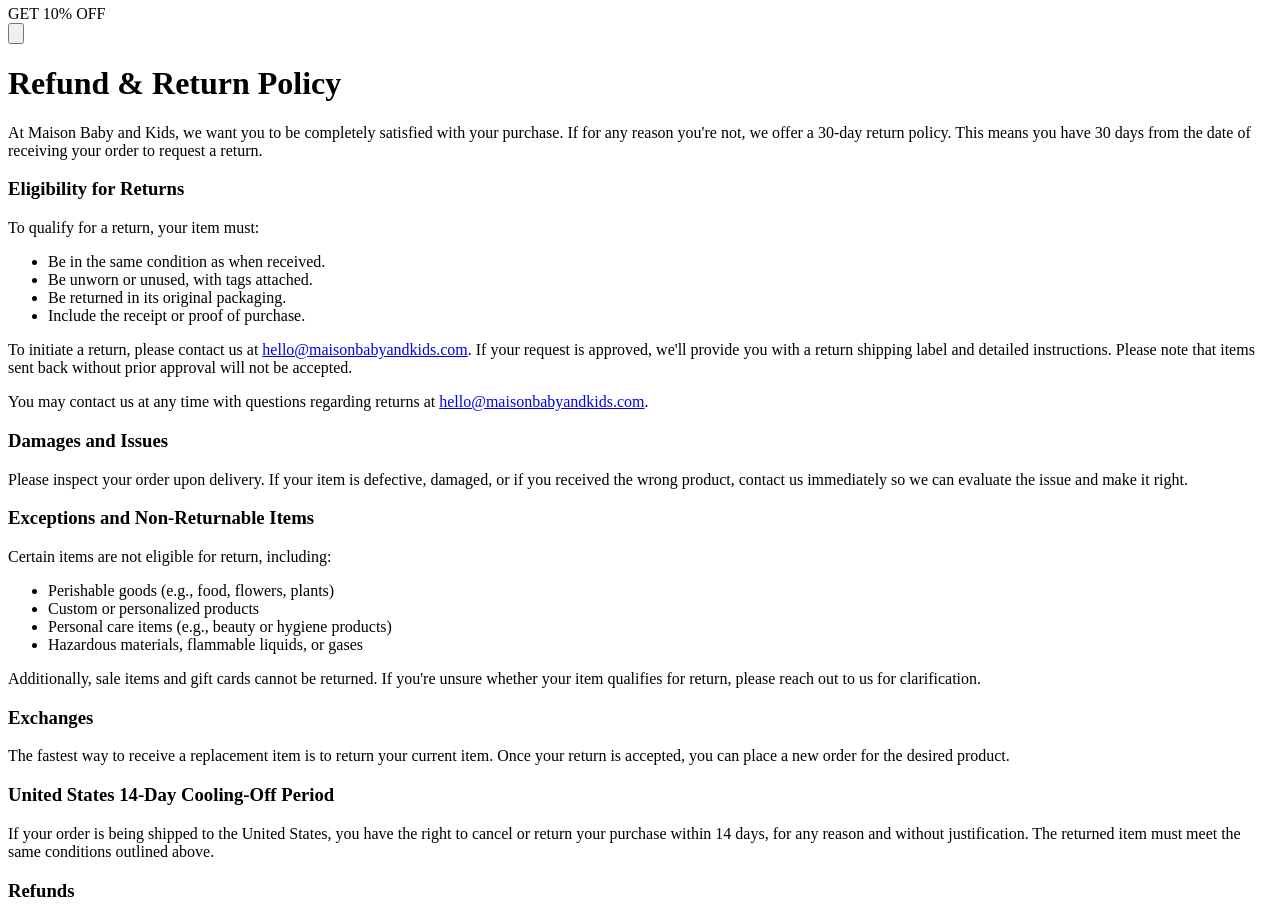
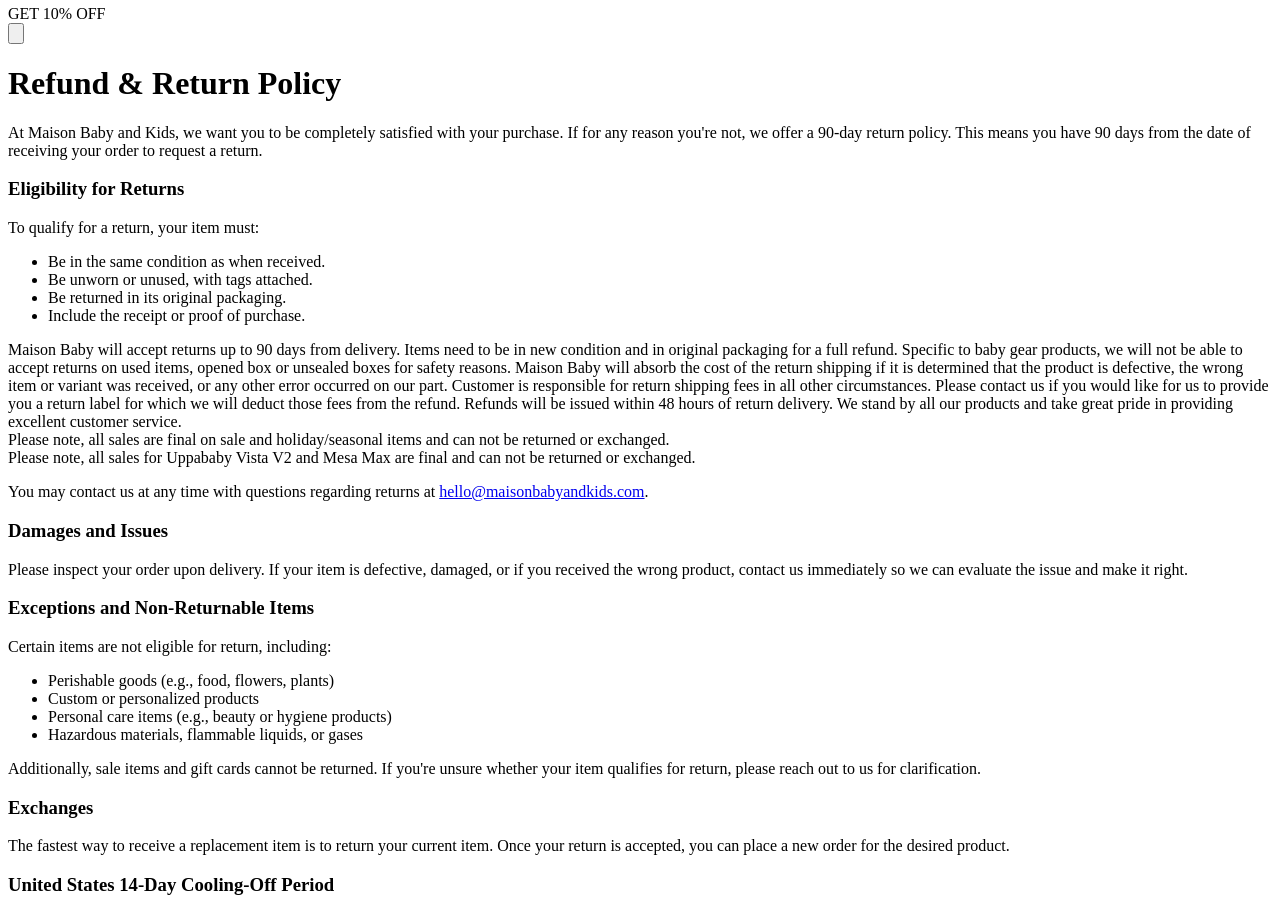
Before and after one commit to shopikings/baby, a React (Vite) app: page /returns in a window 1280 px wide. Shown: the part 5000-5915 px from the top of the page. Built offline with nearby package versions, Linux system fonts and the light colour scheme.

Commit message:
few changes

```diff
--- a/src/components/Accordion.tsx
+++ b/src/components/Accordion.tsx
@@ -64,7 +64,9 @@ function AccordionItem({
         <div className="min-h-0">
           <div className="border-t border-text-primary/20 px-6 pb-6 pt-4">
             <p className="font-inter text-sm leading-relaxed text-text-primary sm:text-sm">
-              {answer}
+              {answer.split('\n').map((line, i) => (
+                <p key={i}>{line.trim()}</p>
+              ))}
             </p>
           </div>
         </div>
--- a/src/components/FAQSection.tsx
+++ b/src/components/FAQSection.tsx
@@ -20,7 +20,7 @@ function FAQSection() {
     {
       question: "WHAT'S YOUR RETURN POLICY?",
       answer:
-        'We accept returns of unused items within 30 days of when you received your order. Refunds cover only the cost of the merchandise, shipping charges are not refunded. You can read more at the Refund and Return page.'
+        'Please note, all sales are final on sale and holiday/seasonal items and can not be returned or exchanged. \n Please note, all sales for Uppababy Vista V2 and Mesa Max are final and can not be returned or exchanged.'
     }
   ]
 
--- a/src/components/InfoBanner.tsx
+++ b/src/components/InfoBanner.tsx
@@ -13,7 +13,7 @@ function InfoBanner() {
     {
       icon: '/assets/icons/return-outline.svg',
       title: 'Free Easy Returns',
-      description: 'within 30 days of purchase'
+      description: 'within 90 days of purchase'
     },
     {
       icon: '/assets/icons/heart-outline.svg',
--- a/src/components/MobileDrawer.tsx
+++ b/src/components/MobileDrawer.tsx
@@ -8,10 +8,7 @@ interface MobileDrawerProps {
 }
 
 function MobileDrawer({ isOpen, onClose }: MobileDrawerProps) {
-  const [shopAccordionOpen, setShopAccordionOpen] = useState(false)
-  const [brandsAccordionOpen, setBrandsAccordionOpen] = useState(false)
-  const [aboutAccordionOpen, setAboutAccordionopen] = useState(false)
-  const [helpAccordionOpen, setHelpAccordionopen] = useState(false)
+  const [openAccordion, setOpenAccordion] = useState<string | null>(null)
   const [isVisible, setIsVisible] = useState(false)
   const [isAnimating, setIsAnimating] = useState(false)
 
@@ -29,6 +26,10 @@ function MobileDrawer({ isOpen, onClose }: MobileDrawerProps) {
       return () => clearTimeout(timer)
     }
   }, [isOpen])
+
+  const toggleAccordion = (name: string) => {
+    setOpenAccordion((prev) => (prev === name ? null : name))
+  }
 
   if (!isVisible) return null
 
@@ -81,8 +82,8 @@ function MobileDrawer({ isOpen, onClose }: MobileDrawerProps) {
 
               <AccordionItem
                 title="Collections"
-                isOpen={shopAccordionOpen}
-                onToggle={() => setShopAccordionOpen(!shopAccordionOpen)}
+                isOpen={openAccordion === 'collections'}
+                onToggle={() => toggleAccordion('collections')}
                 onClose={onClose}
                 items={[
                   { label: 'Clothing', href: '/shop?category=clothing' },
@@ -99,7 +100,7 @@ function MobileDrawer({ isOpen, onClose }: MobileDrawerProps) {
                   { label: 'Bath Time', href: '/shop?category=bath-time' },
                   { label: 'Gear', href: '/shop?category=gear' },
                   { label: 'Gifts', href: '/shop?category=gifts' },
-                  { label: 'BOOKS', href: '/shop?category=books' },
+                  { label: 'Books', href: '/shop?category=books' },
                   { label: 'Maternity', href: '/shop?category=maternity' },
                   {
                     label: 'Nursing Favourite',
@@ -110,8 +111,8 @@ function MobileDrawer({ isOpen, onClose }: MobileDrawerProps) {
 
               <AccordionItem
                 title="Our Brands"
-                isOpen={brandsAccordionOpen}
-                onToggle={() => setBrandsAccordionOpen(!brandsAccordionOpen)}
+                isOpen={openAccordion === 'brands'}
+                onToggle={() => toggleAccordion('brands')}
                 onClose={onClose}
                 items={[
                   { label: 'JELLYCAT', href: '/shop?tag=jellycat' },
@@ -142,8 +143,8 @@ function MobileDrawer({ isOpen, onClose }: MobileDrawerProps) {
 
               <AccordionItem
                 title="About"
-                isOpen={aboutAccordionOpen}
-                onToggle={() => setAboutAccordionopen(!aboutAccordionOpen)}
+                isOpen={openAccordion === 'about'}
+                onToggle={() => toggleAccordion('about')}
                 onClose={onClose}
                 items={[
                   { label: 'About Us', href: '/about' },
@@ -157,8 +158,8 @@ function MobileDrawer({ isOpen, onClose }: MobileDrawerProps) {
 
               <AccordionItem
                 title="Helpful Links"
-                isOpen={helpAccordionOpen}
-                onToggle={() => setHelpAccordionopen(!helpAccordionOpen)}
+                isOpen={openAccordion === 'help'}
+                onToggle={() => toggleAccordion('help')}
                 onClose={onClose}
                 items={[
                   { label: 'Contact', href: '/contact' },
@@ -250,7 +251,7 @@ function AccordionItem({
             <Link
               key={index}
               to={item.href}
-              className="block py-1 font-inter text-sm text-text-primary/70 transition-colors hover:text-text-primary"
+              className="block py-1 font-inter text-sm uppercase text-text-primary/70 transition-colors hover:text-text-primary"
               onClick={onClose}
             >
               {item.label}
--- a/src/components/Navigation.tsx
+++ b/src/components/Navigation.tsx
@@ -188,7 +188,7 @@ function Navigation({ onCollectionSelect }: NavigationProps) {
                 <div className="grid grid-cols-3 gap-4 xl:gap-6">
                   {brandImages.map((item, index) => (
                     <div key={index} className="group cursor-pointer">
-                      <div className="overflow-hidden rounded-lg">
+                      <div className="rounded-lg p-2">
                         <img
                           src={item.image}
                           alt={item.title}
--- a/src/pages/RefundPolicy.tsx
+++ b/src/pages/RefundPolicy.tsx
@@ -17,7 +17,7 @@ function RefundPolicy() {
               <p className="mb-6 font-raleway text-base font-normal leading-relaxed text-text-primary/80">
                 At Maison Baby and Kids, we want you to be completely satisfied
                 with your purchase. If for any reason you&apos;re not, we offer
-                a 30-day return policy. This means you have 30 days from the
+                a 90-day return policy. This means you have 90 days from the
                 date of receiving your order to request a return.
               </p>
             </div>
@@ -35,18 +35,26 @@ function RefundPolicy() {
                 <li>Be returned in its original packaging.</li>
                 <li>Include the receipt or proof of purchase.</li>
               </ul>
-              <p className="mb-6 font-raleway text-base font-normal leading-relaxed text-text-primary/80">
-                To initiate a return, please contact us at{' '}
-                <a
-                  href="mailto:hello@maisonbabyandkids.com"
-                  className="text-button-hover underline hover:text-banner-lower"
-                >
-                  hello@maisonbabyandkids.com
-                </a>
-                . If your request is approved, we&apos;ll provide you with a
-                return shipping label and detailed instructions. Please note
-                that items sent back without prior approval will not be
-                accepted.
+              <p className="mb-6 font-raleway text-base font-semibold leading-relaxed text-text-primary/80">
+                Maison Baby will accept returns up to 90 days from delivery.
+                Items need to be in new condition and in original packaging for
+                a full refund. Specific to baby gear products, we will not be
+                able to accept returns on used items, opened box or unsealed
+                boxes for safety reasons. Maison Baby will absorb the cost of
+                the return shipping if it is determined that the product is
+                defective, the wrong item or variant was received, or any other
+                error occurred on our part. Customer is responsible for return
+                shipping fees in all other circumstances. Please contact us if
+                you would like for us to provide you a return label for which we
+                will deduct those fees from the refund. Refunds will be issued
+                within 48 hours of return delivery. We stand by all our products
+                and take great pride in providing excellent customer service.
+                <br />
+                Please note, all sales are final on sale and holiday/seasonal
+                items and can not be returned or exchanged.
+                <br />
+                Please note, all sales for Uppababy Vista V2 and Mesa Max are
+                final and can not be returned or exchanged.
               </p>
               <p className="mb-6 font-raleway text-base font-normal leading-relaxed text-text-primary/80">
                 You may contact us at any time with questions regarding returns
```
